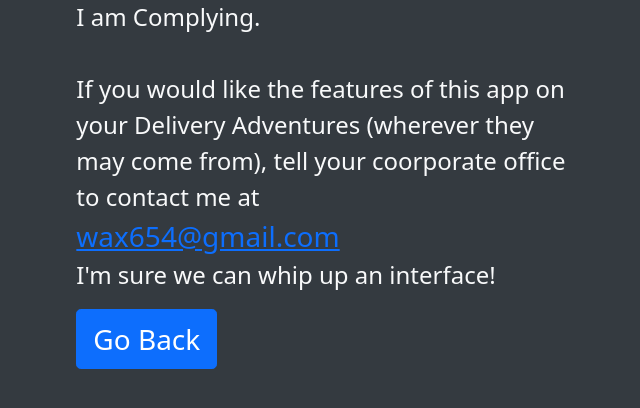
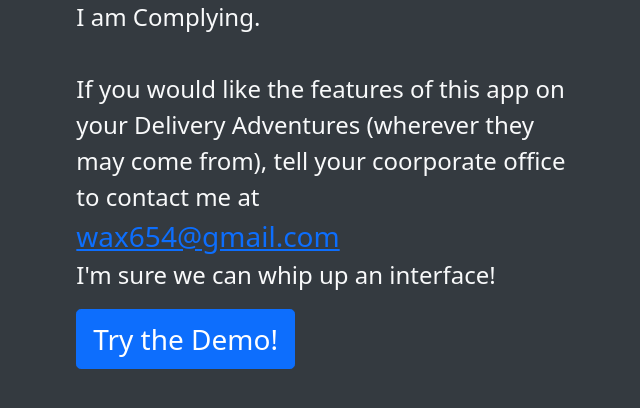
Before and after one commit to wax54/pizza-time, a Flask app: page /pag/login in a window 1280 px wide. Shown: the part 244-652 px from the top of the page, without its empty margins (309-949 px from the left). Run offline with Flask 2, Linux system fonts and the light colour scheme; parts of the project's set-up code (start-up, migrations or seed data) failed here and were passed over.

Commit message:
change go back to try the demo

```diff
--- a/templates/sorry_legal_troubles.html
+++ b/templates/sorry_legal_troubles.html
@@ -22,7 +22,7 @@
 
         </p>
 
-        <a href="/login" class="btn btn-primary btn-block btn-lg larger-text">Go Back</a>
+        <a href="/demo/login" class="btn btn-primary btn-block btn-lg larger-text">Try the Demo!</a>
     </div>
 </div>
 
```
